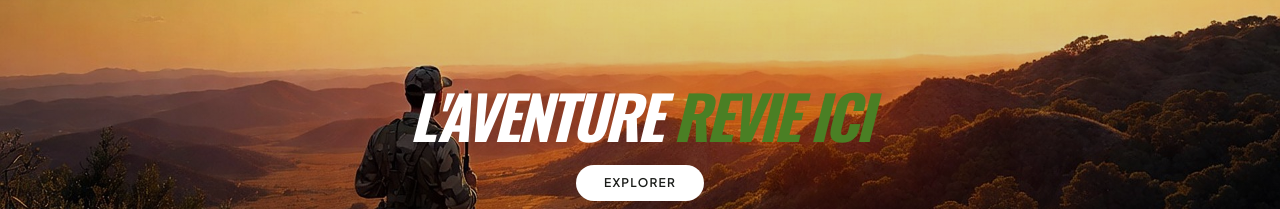
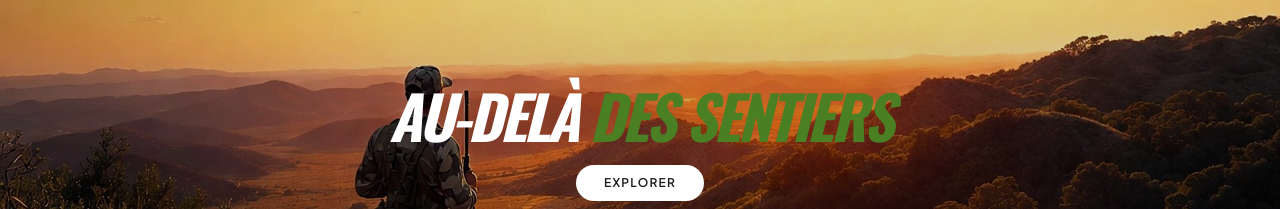
Before and after one commit to Sim-Maker2007/ecotonegatineau, a React (Vite) app: page / in a window 1280 px wide. Shown: the part 285-494 px from the top of the page. Built offline with nearby package versions, Linux system fonts and the light colour scheme; no server answers.

Commit message:
feat: update hero tagline to "Au-delà des sentiers / Beyond the Trails"
Co-Authored-By: Claude Opus 4.6 <noreply@anthropic.com>

```diff
--- a/src/data/translations.js
+++ b/src/data/translations.js
@@ -1,7 +1,7 @@
 export const translations = {
   fr: {
     nav: { home: 'Accueil', shop: 'Boutique', hunting: 'Chasse', fishing: 'Pêche', blog: 'Intel', about: 'À propos', contact: 'Contact' },
-    hero: { title: "L'AVENTURE", subtitle: "REVIE ICI", cta: "Explorer" },
+    hero: { title: "AU-DELÀ", subtitle: "DES SENTIERS", cta: "Explorer" },
     sections: { sellers: 'Meilleures Ventes', categories: 'Rayons', blog: 'Outdoor Intel' },
     categories: { winter: 'Hiver', men: 'Hommes', women: 'Femmes', kids: 'Enfants', hunting: 'Chasse', fishing: 'Pêche' },
     cart: { title: 'PANIER', empty: 'Votre panier est vide', checkout: 'COMMANDER', add: 'Ajouter au panier', subtotal: 'Sous-total', shipping: 'Livraison', free: 'Gratuite', tax: 'Taxes (QC)' },
@@ -37,7 +37,7 @@ export const translations = {
   },
   en: {
     nav: { home: 'Home', shop: 'Shop', hunting: 'Hunting', fishing: 'Fishing', blog: 'Intel', about: 'About', contact: 'Contact' },
-    hero: { title: "ADVENTURE", subtitle: "REVIVED", cta: "Explore" },
+    hero: { title: "BEYOND", subtitle: "THE TRAILS", cta: "Explore" },
     sections: { sellers: 'Best Sellers', categories: 'Categories', blog: 'Outdoor Intel' },
     categories: { winter: 'Winter', men: 'Men', women: 'Women', kids: 'Kids', hunting: 'Hunting', fishing: 'Fishing' },
     cart: { title: 'CART', empty: 'Your cart is empty', checkout: 'CHECKOUT', add: 'Add to cart', subtotal: 'Subtotal', shipping: 'Shipping', free: 'Free', tax: 'Tax (QC)' },
```
